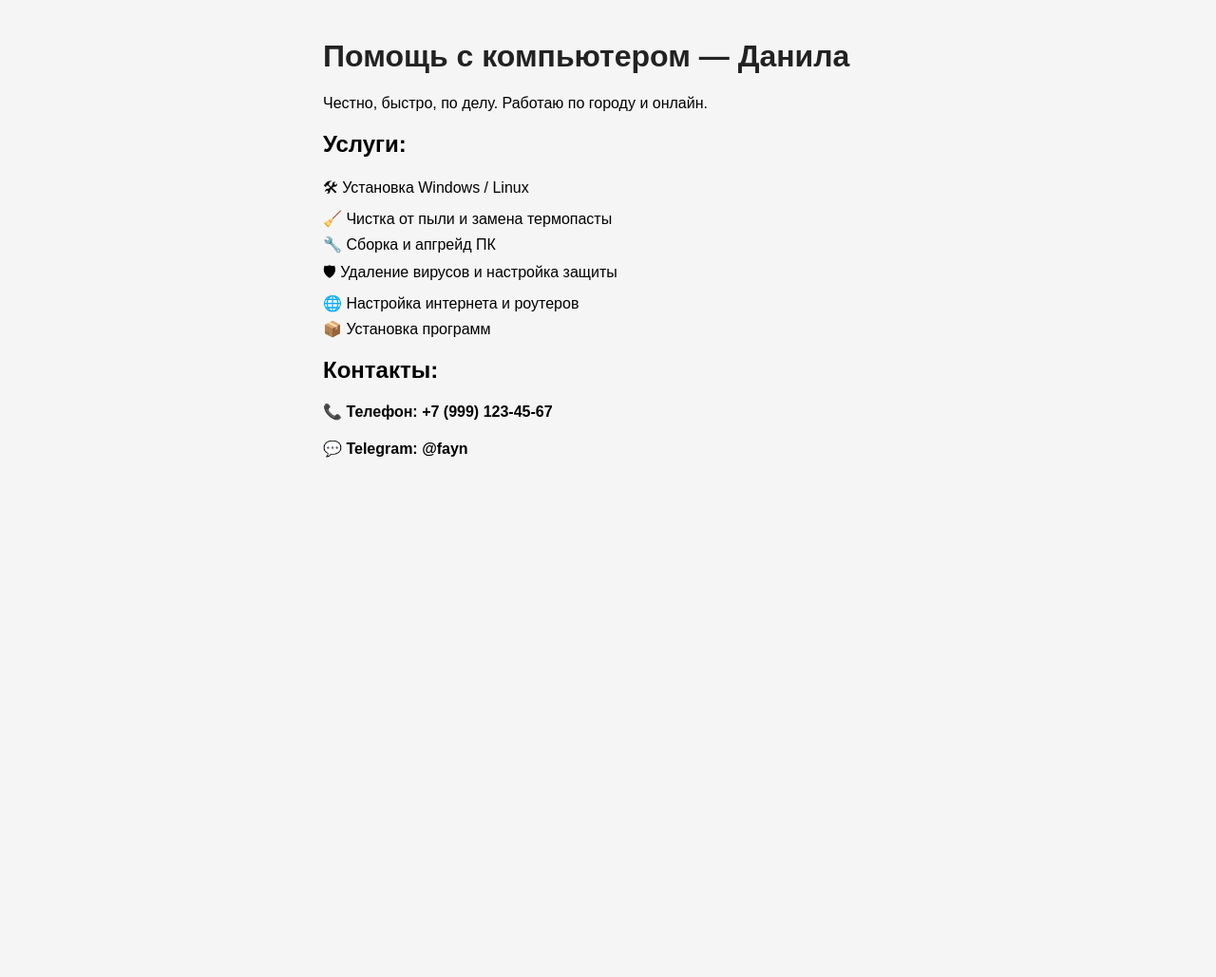
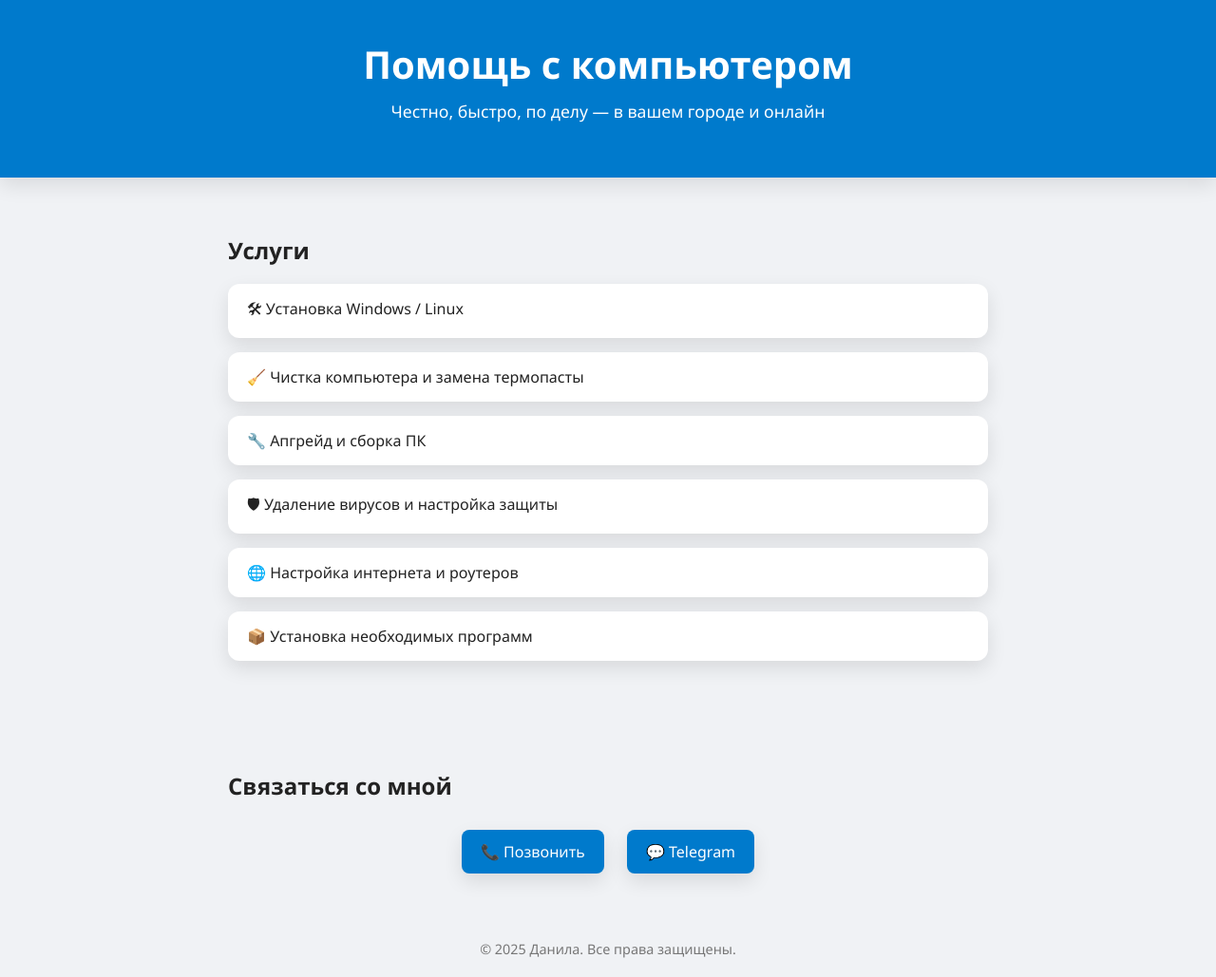
Before and after one commit to Egor-xaker-del/mysite, a plain HTML site: page index.html in a window 1280 px wide. Shown: the whole page at 95% size. Before the commit the page ends 800 px from the top, so only its background shows below. Drawn offline with Linux system fonts and the light colour scheme.

Commit message:
Update index.html

```diff
--- a/index.html
+++ b/index.html
@@ -3,27 +3,146 @@
 <head>
   <meta charset="UTF-8">
   <title>Помощь с компьютером — Данила</title>
+  <meta name="viewport" content="width=device-width, initial-scale=1">
   <style>
-    body { font-family: Arial, sans-serif; background: #f5f5f5; padding: 20px; max-width: 600px; margin: auto; }
-    h1 { color: #222; }
-    .service { margin-bottom: 8px; }
-    .contact { margin-top: 20px; font-weight: bold; }
+    :root {
+      --bg: #f0f2f5;
+      --accent: #007acc;
+      --text: #222;
+      --light: #fff;
+      --shadow: 0 8px 20px rgba(0, 0, 0, 0.1);
+    }
+
+    body {
+      margin: 0;
+      font-family: 'Segoe UI', sans-serif;
+      background: var(--bg);
+      color: var(--text);
+      scroll-behavior: smooth;
+    }
+
+    header {
+      background: var(--accent);
+      color: var(--light);
+      padding: 40px 20px;
+      text-align: center;
+      box-shadow: var(--shadow);
+    }
+
+    header h1 {
+      margin: 0;
+      font-size: 2.5rem;
+    }
+
+    header p {
+      font-size: 1.1rem;
+      margin-top: 10px;
+    }
+
+    .section {
+      padding: 40px 20px;
+      max-width: 800px;
+      margin: auto;
+      opacity: 0;
+      transform: translateY(20px);
+      transition: all 0.6s ease;
+    }
+
+    .section.visible {
+      opacity: 1;
+      transform: translateY(0);
+    }
+
+    .services div {
+      background: var(--light);
+      padding: 15px 20px;
+      border-radius: 12px;
+      box-shadow: var(--shadow);
+      margin-bottom: 15px;
+      font-size: 1rem;
+    }
+
+    .contacts {
+      text-align: center;
+    }
+
+    .contacts a {
+      display: inline-block;
+      margin: 10px;
+      padding: 12px 20px;
+      background: var(--accent);
+      color: var(--light);
+      text-decoration: none;
+      border-radius: 8px;
+      box-shadow: var(--shadow);
+      transition: background 0.3s;
+    }
+
+    .contacts a:hover {
+      background: #005a99;
+    }
+
+    footer {
+      text-align: center;
+      padding: 20px;
+      font-size: 0.9rem;
+      color: #777;
+    }
+
+    @media (max-width: 600px) {
+      header h1 {
+        font-size: 2rem;
+      }
+    }
   </style>
 </head>
 <body>
-  <h1>Помощь с компьютером — Данила</h1>
-  <p>Честно, быстро, по делу. Работаю по городу и онлайн.</p>
 
-  <h2>Услуги:</h2>
-  <div class="service">🛠 Установка Windows / Linux</div>
-  <div class="service">🧹 Чистка от пыли и замена термопасты</div>
-  <div class="service">🔧 Сборка и апгрейд ПК</div>
-  <div class="service">🛡 Удаление вирусов и настройка защиты</div>
-  <div class="service">🌐 Настройка интернета и роутеров</div>
-  <div class="service">📦 Установка программ</div>
+  <header>
+    <h1>Помощь с компьютером</h1>
+    <p>Честно, быстро, по делу — в вашем городе и онлайн</p>
+  </header>
 
-  <h2>Контакты:</h2>
-  <div class="contact">📞 Телефон: +7 (999) 123-45-67</div>
-  <div class="contact">💬 Telegram: @fayn</div>
+  <div class="section" id="services">
+    <h2>Услуги</h2>
+    <div class="services">
+      <div>🛠 Установка Windows / Linux</div>
+      <div>🧹 Чистка компьютера и замена термопасты</div>
+      <div>🔧 Апгрейд и сборка ПК</div>
+      <div>🛡 Удаление вирусов и настройка защиты</div>
+      <div>🌐 Настройка интернета и роутеров</div>
+      <div>📦 Установка необходимых программ</div>
+    </div>
+  </div>
+
+  <div class="section" id="contact">
+    <h2>Связаться со мной</h2>
+    <div class="contacts">
+      <a href="tel:+79991234567">📞 Позвонить</a>
+      <a href="https://t.me/fayn" target="_blank">💬 Telegram</a>
+    </div>
+  </div>
+
+  <footer>
+    © 2025 Данила. Все права защищены.
+  </footer>
+
+  <script>
+    const sections = document.querySelectorAll('.section');
+
+    function revealOnScroll() {
+      const trigger = window.innerHeight * 0.9;
+      sections.forEach(section => {
+        const rect = section.getBoundingClientRect();
+        if (rect.top < trigger) {
+          section.classList.add('visible');
+        }
+      });
+    }
+
+    window.addEventListener('scroll', revealOnScroll);
+    window.addEventListener('load', revealOnScroll);
+  </script>
+
 </body>
 </html>
```
